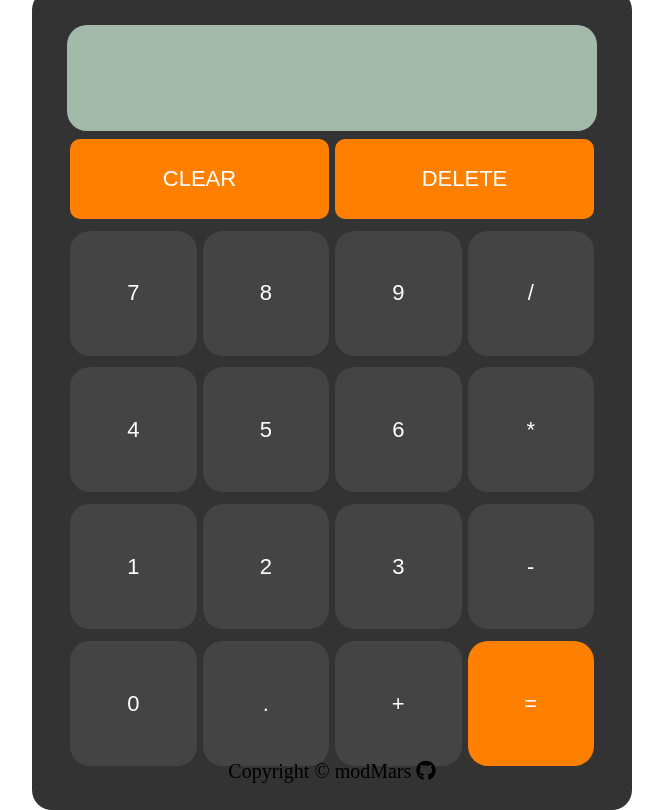
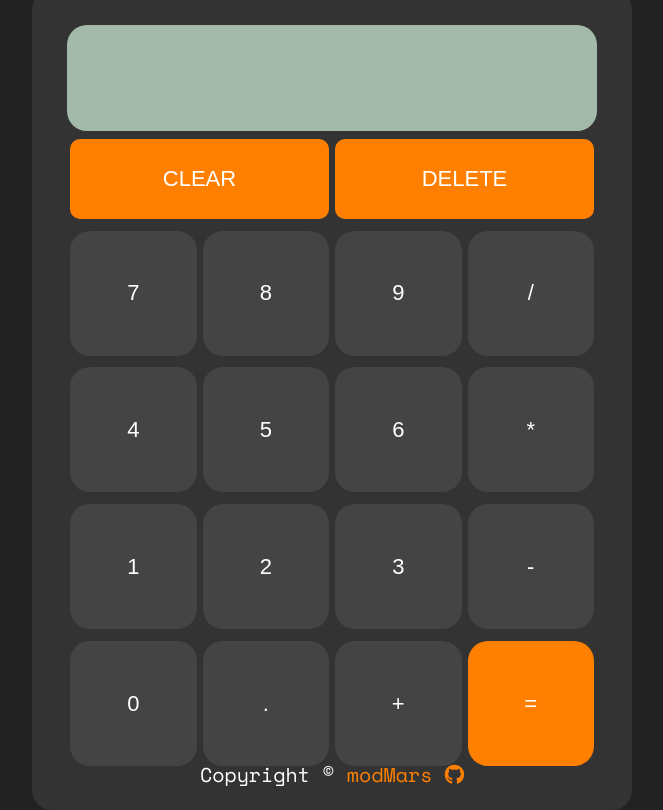
Before and after one commit to modMars/Calculator, a plain HTML site: page index.html in a window 1280 px wide. Shown: the whole page, without its empty margins (308-971 px from the left). Drawn offline with nearby package versions, Linux system fonts and the light colour scheme.

Commit message:
Add background color and footer style

```diff
--- a/style.css
+++ b/style.css
@@ -14,6 +14,7 @@ body{
     height: 100vh;
     align-items: center;
     justify-content: center;
+    background-color: #222;
 }
 
 .container{
@@ -97,11 +98,17 @@ body{
 footer{
     position: absolute;
     top: 95vh;
-    font-family: 'Times New Roman', Times, serif;
+    font-family: 'Space Mono', Times, serif;
     font-size: 20px;
+    color: #fff;
 }
 
 footer p a{
-    color: inherit;
+    color: #ff8000;
     text-decoration: none;
 }
+
+footer p a:hover{
+    color: #fff;
+    text-decoration: none;
+}
```
